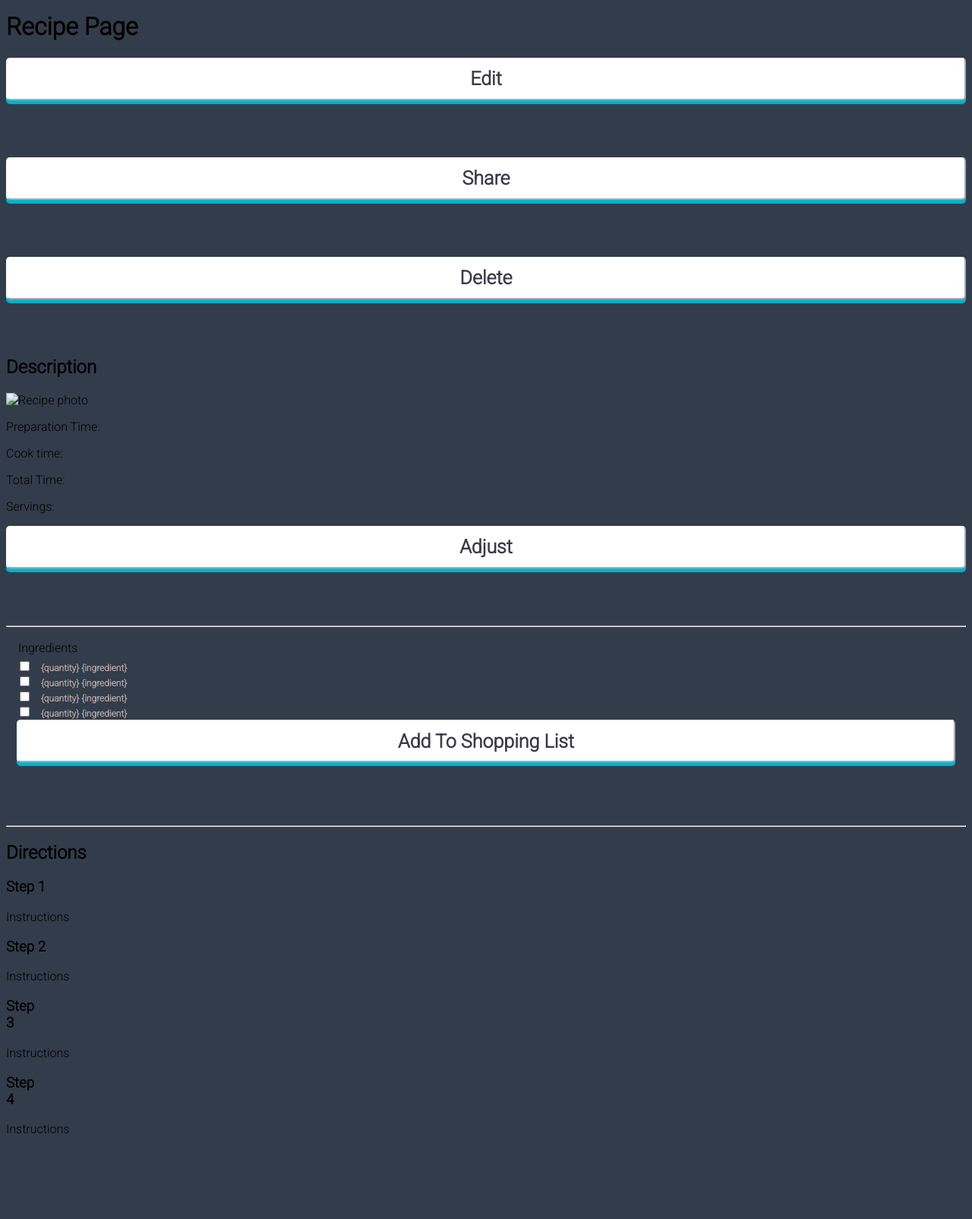
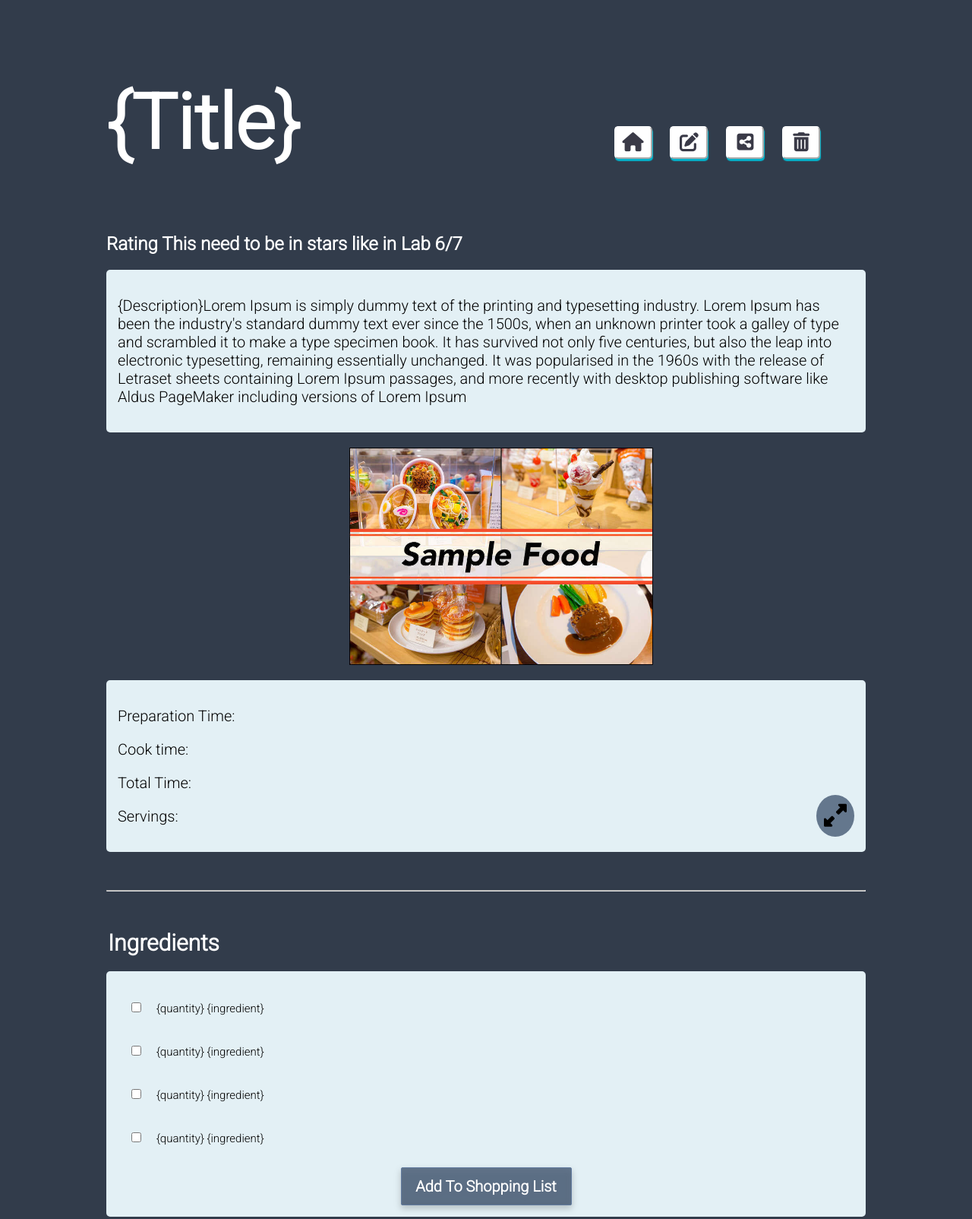
Before and after one commit to cse110-fa21-group12/cse110-fa21-group12, a website: page source/recipe.html in a window 1280 px wide. Shown: the part 5-1609 px from the top of the page at 76% size. Before the commit the page ends 1500 px from the top, so only its background shows below. Drawn offline with Linux system fonts and the light colour scheme.

Commit message:
added recipe-card css

```diff
--- a/source/recipe.html
+++ b/source/recipe.html
@@ -1,66 +1,88 @@
 <!DOCTYPE html>
 <html lang="en">
+
 <head>
     <link rel="stylesheet" href="styles.css">
     <link rel="icon" href="../admin/branding/create_logo_icon.png" type="image/png" />
+    <!-- Add icon library -->
+    <script src="https://kit.fontawesome.com/b1e4be6678.js" crossorigin="anonymous"></script>
+
 </head>
+
 <body>
-    <h1>Recipe Page</h1>
-    <div class="options">
-      <button type="button">Edit</button>
-      <button type="button">Share</button>
-      <button type="button">Delete</button>
+    <!--h1>Recipe Page</h1-->
+    <div class="recipe-expand">
+        <div class="titleBar">
+            <h1 class="recipe-title">{Title}</h1>
+            <div class="crud-options">
+                <button class="crud" onclick="location.href='home.html'"><i class="fas fa-home"></i></button>
+                <button class="crud"><i class="fas fa-edit"></i></button>
+                <button class="crud"><i class="fas fa-share-alt-square"></i></button>
+                <button class="crud"><i class="fas fa-trash-alt"></i></button>
             </div>
-    <h2>Description</h2>
-    <img src="" alt="Recipe photo" />
+        </div>
+        <h2 class="ratings">Rating This need to be in stars like in Lab 6/7</h2>
+        <div class="description">
+            <p>{Description}Lorem Ipsum is simply dummy text of the printing and typesetting industry. Lorem Ipsum has been the industry's standard dummy text ever since the 1500s, when an unknown printer took a galley of type and scrambled it to make a
+                type specimen book. It has survived not only five centuries, but also the leap into electronic typesetting, remaining essentially unchanged. It was popularised in the 1960s with the release of Letraset sheets containing Lorem Ipsum passages,
+                and more recently with desktop publishing software like Aldus PageMaker including versions of Lorem Ipsum</p>
+        </div>
+        <img class="thumbnail" src="media/sample.jpg" alt="Recipe photo" />
         <div class="summary">
             <p>Preparation Time:</p>
             <p>Cook time:</p>
             <p>Total Time:</p>
             <p>Servings:</p>
-      <button type="button">Adjust</button>
+            <button class="adjust"><i class="fas fa-expand-alt"></i></button>
         </div>
         <HR>
+        <legend>Ingredients</legend>
         <div class="ingredients">
             <form>
                 <fieldset>
-          <legend>Ingredients</legend>
+
                     <input type="checkbox" id="i" name="i" />
-          <label for="i">{quantity} {ingredient}</label><br />
+                    <label class="checklist" for="i">{quantity} {ingredient}</label><br />
                     <input type="checkbox" id="i" name="i" />
-          <label for="i">{quantity} {ingredient}</label><br />
+                    <label class="checklist" for="i">{quantity} {ingredient}</label><br />
                     <input type="checkbox" id="i" name="i" />
-          <label for="i">{quantity} {ingredient}</label><br />
+                    <label class="checklist" for="i">{quantity} {ingredient}</label><br />
                     <input type="checkbox" id="i" name="i" />
-          <label for="i">{quantity} {ingredient}</label><br />
-          <button class="favorite styled" type="button">
-            Add To Shopping List
+                    <label class="checklist" for="i">{quantity} {ingredient}</label><br />
+                    <button class="ingrd-to-list" onclick="location.href='shopping-list.html'">Add To Shopping List
           </button>
                 </fieldset>
             </form>
         </div>
         <HR>
-    <div class="directions">
-      <h2>Directions</h2>
+        <h2 class="directions-text">Directions</h2>
         <div class="step">
-            <h3>Step 1</h3>
+
+
+            <h3>Step 1 <i class="fas fa-utensils"></i></h3>
             <p>Instructions</p>
+
         </div>
-        <div class="directions">
+
         <div class="step">
-                <h3>Step 2</h3>
+            <h3>Step 2 <i class="fas fa-utensils"></i></h3>
             <p>Instructions</p>
+
         </div>
-        <div class="directions">
+
         <div class="step">
-            <h3>Step 3</h3>
+            <h3>Step 3 <i class="fas fa-utensils"></i></h3>
             <p>Instructions</p>
+
         </div>
-        <div class="directions">
+
         <div class="step">
-                <h3>Step 4</h3>
+            <h3>Step 4 <i class="fas fa-utensils"></i></h3>
             <p>Instructions</p>
+
         </div>
     </div>
+
 </body>
+
 </html>
--- a/source/styles.css
+++ b/source/styles.css
@@ -4,7 +4,8 @@ html {
 }
 
 body {
-  background-color: /* white;*/ #323c4b;
+    background-color: /* white;*/
+    #323c4b;
 }
 
 * {
@@ -340,6 +341,7 @@ h1.shoppingListTitle {
     text-align: center;
 }
 
+
 /*recipe-list*/
 
 .myRecipes {
@@ -404,6 +406,7 @@ h1.shoppingListTitle {
     font-size: 15px;
 }
 
+
 /*can modify sorting dropdown*/
 
 .recipe-list {
@@ -446,10 +449,12 @@ h1.shoppingListTitle {
 }
 
 .recipe img {
-  width: 100%;
-  height: 100%;
-  z-index: 0;
-  position: absolute;
+    border-top-left-radius: 8px;
+    border-top-right-radius: 8px;
+    height: 118px;
+    object-fit: cover;
+    margin-left: -16px;
+    width: calc(100% + 32px);
 }
 
 .recipe p.time {
@@ -472,6 +477,7 @@ h1.shoppingListTitle {
 .recipebookbtn {
     width: 600px;
 }
+
 
 /* Create Recipe Style */
 
@@ -520,3 +526,174 @@ button.createRecipe {
     margin-top: 1rem;
     margin-bottom: 1rem;
 }
+
+
+/*recipe-expand*/
+
+.recipe-expand {
+    position: relative;
+    width: 1000px;
+    margin-left: auto;
+    margin-right: auto;
+}
+
+.titleBar {
+    position: relative;
+}
+
+.recipe-title {
+    margin-top: 10%;
+    position: relative;
+    display: inline-block;
+    font-size: 100px;
+    color: white;
+}
+
+.crud-options {
+    left: 40%;
+    display: inline;
+    position: relative;
+}
+
+.crud {
+    width: 50px;
+    height: auto;
+    margin: 1%;
+    padding: 5px;
+    background-color: white;
+    color: rgb(58, 58, 71);
+    text-align: center;
+    border-radius: 5px;
+    box-shadow: 1px 3px 1px #00b4cc;
+    border-color: white;
+    font-size: 25px;
+    font-weight: bold;
+}
+
+.ratings {
+    color: white;
+}
+
+.description {
+    background-color: rgb(227, 240, 245);
+    border-radius: 5px;
+    padding: 15px;
+}
+
+.description>p {
+    font-size: 20px;
+    font-weight: 550;
+}
+
+.thumbnail {
+    position: relative;
+    margin-left: 300px;
+    aspect-ratio: auto;
+    /*object-fit: cover;
+    overflow: hidden;*/
+    width: 400px;
+    padding: 20px;
+    vertical-align: middle;
+}
+
+.summary {
+    background-color: rgb(227, 240, 245);
+    border-radius: 5px;
+    padding: 15px;
+}
+
+.summary>p {
+    font-size: 20px;
+    font-weight: 550;
+}
+
+.adjust {
+    position: relative;
+    float: right;
+    background: rgba(67, 87, 114, 0.79);
+    border: none;
+    color: black;
+    padding: 10px;
+    font-size: 30px;
+    cursor: pointer;
+    border-radius: 100%;
+    bottom: 60px;
+}
+
+.adjust:hover {
+    color: white;
+}
+
+.ingredients {
+    background-color: rgb(227, 240, 245);
+    border-radius: 5px;
+    padding: 15px;
+}
+
+HR {
+    margin-top: 5%;
+    margin-bottom: 5%;
+}
+
+legend {
+    margin-bottom: 2%;
+    color: white;
+    font-size: 30px;
+    font-weight: bold;
+}
+
+.checklist {
+    display: inline-block;
+    font-size: 15px;
+    font-weight: 200;
+    color: black;
+    padding: 10px 5px;
+    height: 37px;
+    position: relative;
+}
+
+.ingrd-to-list {
+    position: relative;
+    display: block;
+    margin-left: auto;
+    margin-right: auto;
+    width: 225px;
+    height: 50px;
+    top: 0px;
+    filter: drop-shadow(0px 4px 4px rgba(0, 0, 0, 0.25));
+    border-radius: 1px;
+    background: rgba(67, 87, 114, 0.79);
+    border: 1px solid #627b9f;
+    box-sizing: border-box;
+    backdrop-filter: blur(4px);
+    border-radius: 2px;
+    /*text properties*/
+    color: #ffffff;
+    font-style: normal;
+    font-weight: bold;
+    font-size: 20px;
+    line-height: 15px;
+}
+
+.ingrd-to-list:hover {
+    background-color: black;
+}
+
+.directions-text {
+    margin-bottom: 2%;
+    color: white;
+    font-size: 30px;
+    font-weight: bold;
+}
+
+.step {
+    background-color: white;
+    border-radius: 2px;
+    border-width: 5px;
+    border-style: solid;
+    border-color: lightblue;
+    backdrop-filter: blur(4px);
+    padding-left: 10px;
+    padding: 2px;
+    margin-bottom: 15px;
+}
```
Lines whose indentation alone changed are shown as unchanged.
